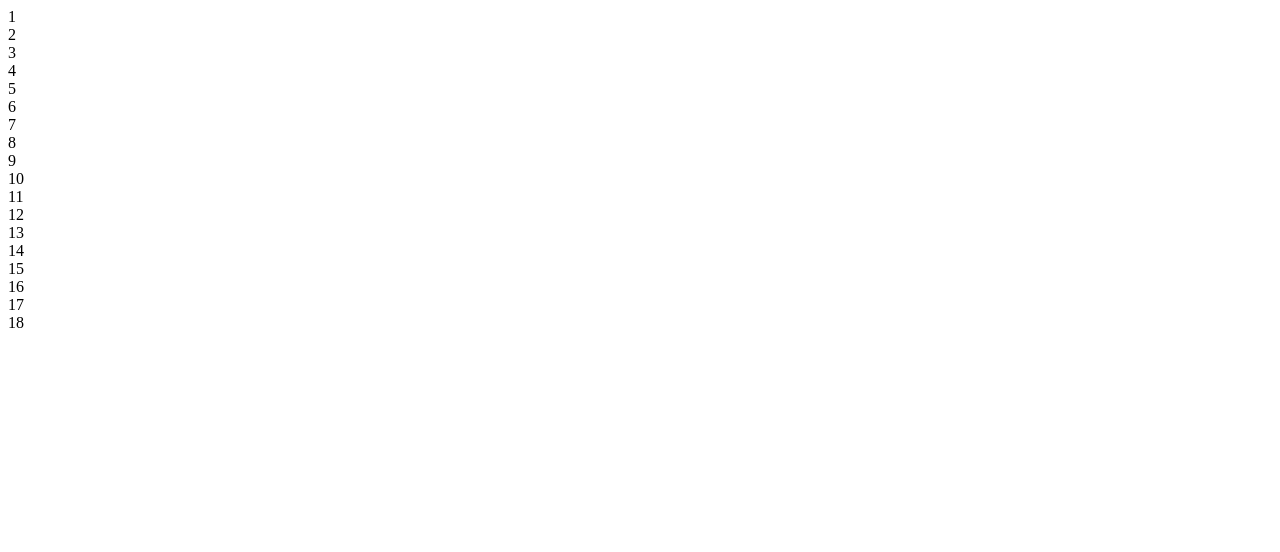
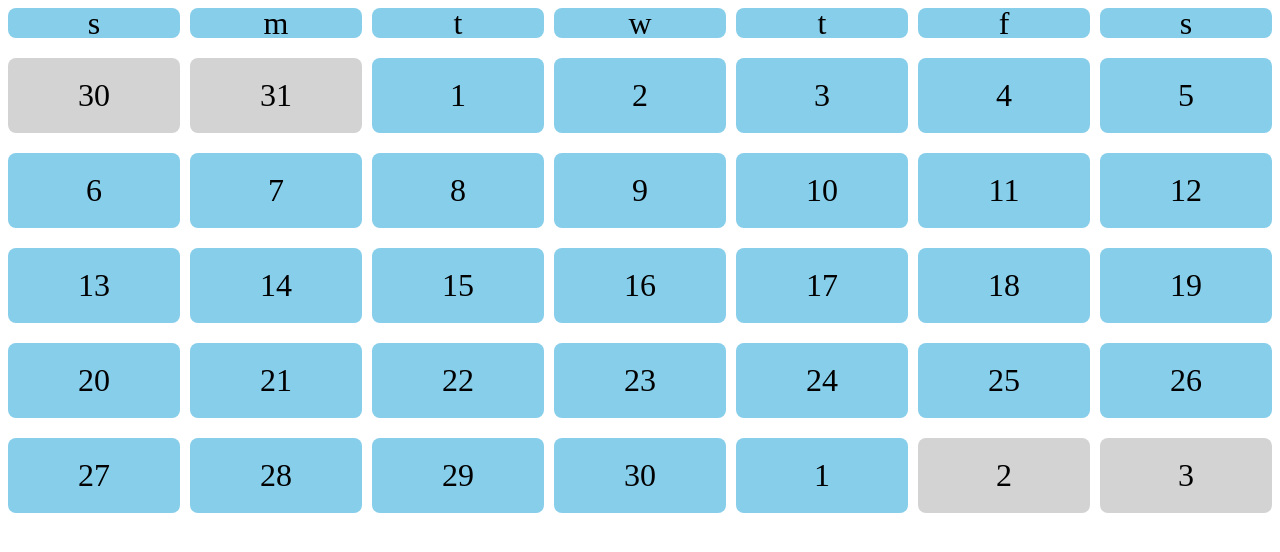
Before and after one commit to monoronjons86/more-css-and-animation, a plain HTML site: page calender.html in a window 1280 px wide. Drawn offline with Linux system fonts and the light colour scheme.

Commit message:
calender

```diff
--- a/calender.html
+++ b/calender.html
@@ -5,10 +5,40 @@
     <meta http-equiv="X-UA-Compatible" content="IE=edge">
     <meta name="viewport" content="width=device-width, initial-scale=1.0">
     <title>My Calender</title>
+    <style>
+        .calender{
+            display: grid;
+            grid-template-columns: repeat(7,1fr);
+            grid-template-rows:30px repeat(5,75px);
+            row-gap: 20px;
+            column-gap: 10px;
+        }
+        .date,.day{
+            background-color: skyblue;
+            font-size: 2em;
+            display: flex;
+            justify-content: center;
+            align-items:center;
+            border-radius:8px;
+
+        }
+        .other-month{
+            background-color: lightgrey;
+        }
+    </style>
 
 </head>
 <body>
     <div class="calender">
+        <div class="day">s</div>
+        <div class="day">m</div>
+        <div class="day">t</div>
+        <div class="day">w</div>
+        <div class="day">t</div>
+        <div class="day">f</div>
+        <div class="day">s</div>
+        <div class ="date other-month">30</div>
+        <div class ="date other-month">31</div>
         <div class="date">1</div>
         <div class="date">2</div>
         <div class="date">3</div>
@@ -27,6 +57,22 @@
         <div class="date">16</div>
         <div class="date">17</div>
         <div class="date">18</div>
+        <div class="date">19</div>
+        <div class="date">20</div>
+        <div class="date">21</div>
+        <div class="date">22</div>
+        <div class="date">23</div>
+        <div class="date">24</div>
+        <div class="date">25</div>
+        <div class="date">26</div>
+        <div class="date">27</div>
+        <div class="date">28</div>
+        <div class="date">29</div>
+        <div class="date">30</div>
+        <div class="date">1</div>
+        <div class="date other-month">2</div>
+        <div class="date other-month">3</div>
+
 
 
     </div>
```
